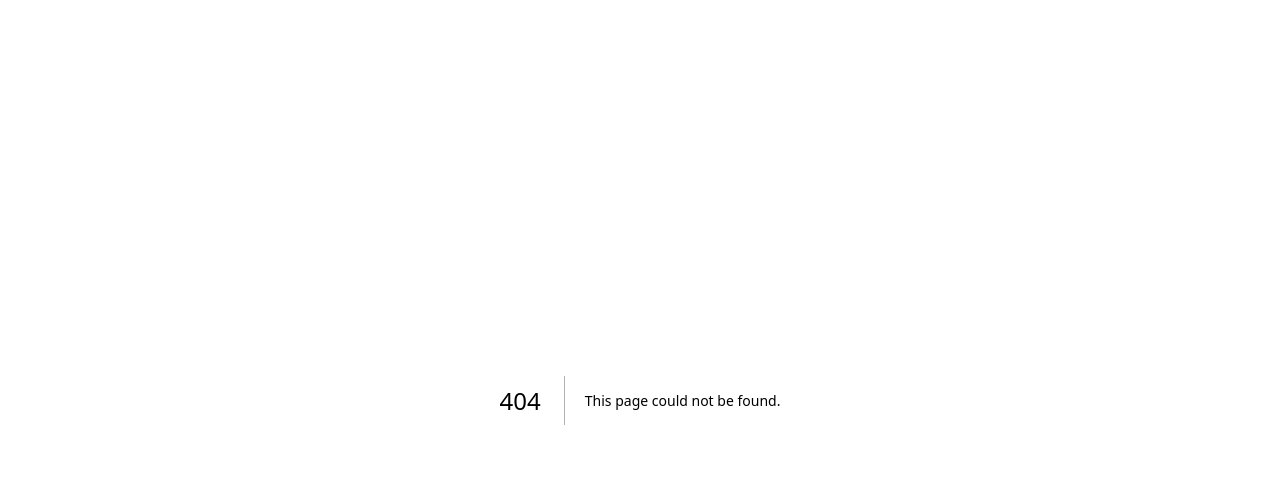
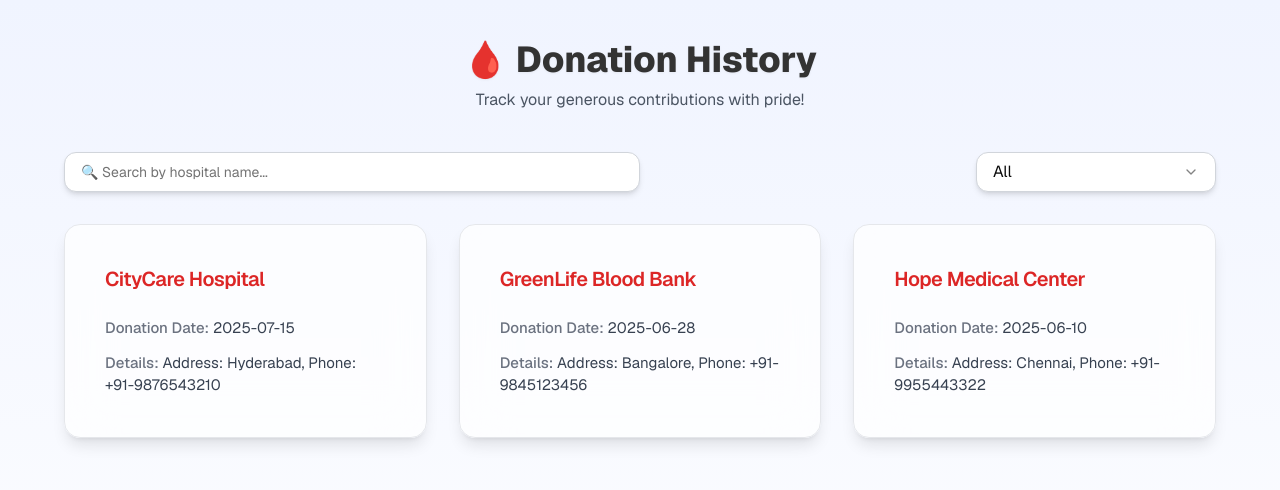
Before and after one commit to varshitha073/Blood-App, a Next.js app: page /donor/donation-history in a window 1280 px wide. Before the commit this address had no page. Shown: the top 490 px of the page. Built offline with nearby package versions, Linux system fonts and the light colour scheme.

Commit message:
add a new page - donation history

```diff
--- a/app/donor/dashboard/page.tsx
+++ b/app/donor/dashboard/page.tsx
@@ -113,6 +113,12 @@ export default function DonorDashboard() {
               <Button variant="ghost" className="w-full justify-start">
                 <Check className="h-4 w-4 mr-2" />
                 Confirmed Requests
+              </Button>
+            </Link>
+             <Link href="/donor/donation-history">
+              <Button variant="ghost" className="w-full justify-start">
+                <Check className="h-4 w-4 mr-2" />
+                Donation History
               </Button>
             </Link>
           </nav>
--- /dev/null
+++ b/app/donor/donation-history/page.tsx
@@ -0,0 +1,119 @@
+"use client"
+
+import React, { useState } from "react"
+import { Card, CardHeader, CardTitle, CardContent } from "@/components/ui/card"
+import { Input } from "@/components/ui/input"
+import {
+  Select,
+  SelectTrigger,
+  SelectValue,
+  SelectContent,
+  SelectItem,
+} from "@/components/ui/select"
+import { motion } from "framer-motion"
+
+interface Donation {
+  id: string
+  hospitalName: string
+  donationDate: string
+  hospitalDetails: string
+}
+
+const sampleDonations: Donation[] = [
+  {
+    id: "1",
+    hospitalName: "CityCare Hospital",
+    donationDate: "2025-07-15",
+    hospitalDetails: "Address: Hyderabad, Phone: +91-9876543210",
+  },
+  {
+    id: "2",
+    hospitalName: "GreenLife Blood Bank",
+    donationDate: "2025-06-28",
+    hospitalDetails: "Address: Bangalore, Phone: +91-9845123456",
+  },
+  {
+    id: "3",
+    hospitalName: "Hope Medical Center",
+    donationDate: "2025-06-10",
+    hospitalDetails: "Address: Chennai, Phone: +91-9955443322",
+  },
+]
+
+export default function DonationHistory() {
+  const [searchTerm, setSearchTerm] = useState("")
+  const [filter, setFilter] = useState("all")
+
+  const filteredDonations = sampleDonations.filter((donation) =>
+    donation.hospitalName.toLowerCase().includes(searchTerm.toLowerCase())
+  )
+
+  return (
+    <div className="min-h-screen bg-gradient-to-b from-[#f0f4ff] to-[#ffffff] px-4 py-10 md:px-16">
+      <div className="text-center mb-10">
+        <h1 className="text-4xl font-extrabold text-[#333] drop-shadow-sm">
+          🩸 Donation History
+        </h1>
+        <p className="text-gray-600 mt-2">Track your generous contributions with pride!</p>
+      </div>
+
+      {/* Search & Filter */}
+      <div className="flex flex-col md:flex-row justify-between items-center gap-6 mb-8">
+        <Input
+          type="text"
+          placeholder="🔍 Search by hospital name..."
+          className="w-full md:w-1/2 px-4 py-3 text-base shadow-md rounded-xl border border-gray-300 focus:outline-none focus:ring-2 focus:ring-red-400"
+          value={searchTerm}
+          onChange={(e) => setSearchTerm(e.target.value)}
+        />
+
+        <Select onValueChange={(value) => setFilter(value)} defaultValue="all">
+          <SelectTrigger className="w-full md:w-60 px-4 py-3 text-base shadow-md rounded-xl border border-gray-300 focus:outline-none focus:ring-2 focus:ring-red-400">
+            <SelectValue placeholder="Filter by date" />
+          </SelectTrigger>
+          <SelectContent>
+            <SelectItem value="all">All</SelectItem>
+            <SelectItem value="lastMonth">Last Month</SelectItem>
+            <SelectItem value="last6Months">Last 6 Months</SelectItem>
+          </SelectContent>
+        </Select>
+      </div>
+
+      {/* Donation Cards */}
+      <div className="grid gap-8 md:grid-cols-2 xl:grid-cols-3">
+        {filteredDonations.length > 0 ? (
+          filteredDonations.map((donation, index) => (
+            <motion.div
+              key={donation.id}
+              initial={{ opacity: 0, y: 30 }}
+              animate={{ opacity: 1, y: 0 }}
+              transition={{ duration: 0.4, delay: index * 0.1 }}
+            >
+              <Card className="backdrop-blur-xl bg-white/70 border border-gray-200 rounded-2xl shadow-lg transition-all hover:scale-[1.015] hover:shadow-2xl p-4">
+                <CardHeader>
+                  <CardTitle className="text-xl text-red-600 font-semibold">
+                    {donation.hospitalName}
+                  </CardTitle>
+                </CardHeader>
+                <CardContent className="space-y-3 text-gray-700 text-[15px]">
+                  <p>
+                    <span className="font-medium text-gray-500">Donation Date:</span>{" "}
+                    {donation.donationDate}
+                  </p>
+                  <p>
+                    <span className="font-medium text-gray-500">Details:</span>{" "}
+                    {donation.hospitalDetails}
+                  </p>
+                </CardContent>
+              </Card>
+            </motion.div>
+          ))
+        ) : (
+          <p className="text-center text-gray-500 mt-16 text-lg">
+            No donation history found.
+          </p>
+        )}
+      </div>
+    </div>
+  )
+}
```
